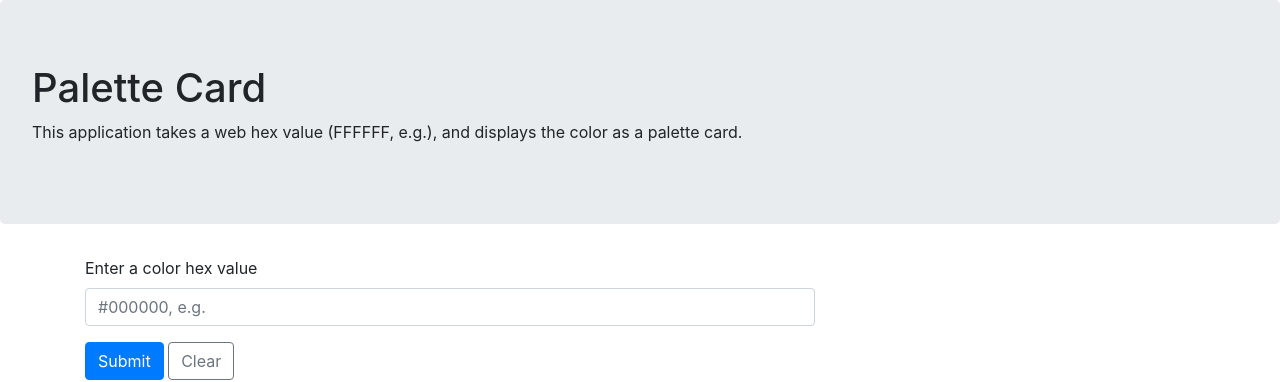
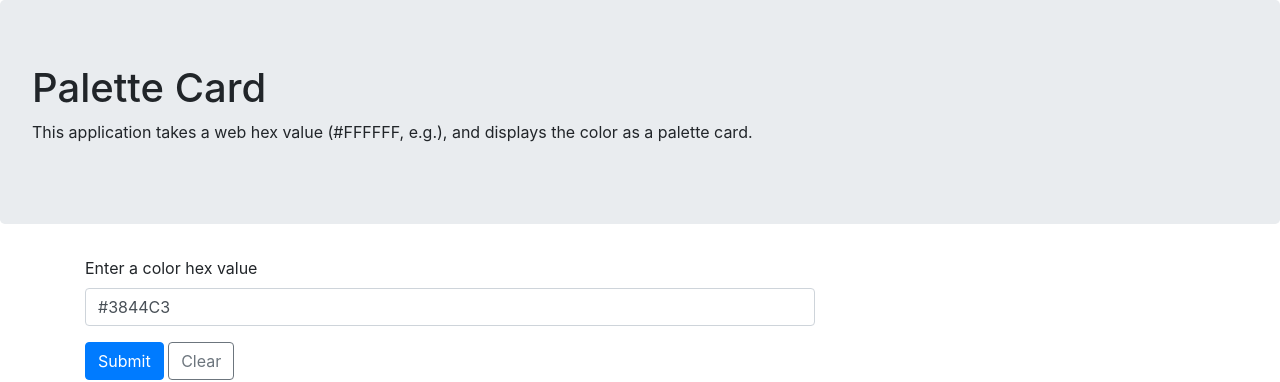
Before and after one commit to AplUSAndmINUS/palette-card, a React (Create React App) app: page / in a window 1280 px wide. Shown: the top 382 px of the page. Built offline with nearby package versions, Linux system fonts and the light colour scheme.

Commit message:
updated Header component for Jumbotron

```diff
--- a/src/App.tsx
+++ b/src/App.tsx
@@ -1,19 +1,15 @@
 import React from 'react';
-import { Button, Col, Container, Form, Jumbotron, Row } from 'react-bootstrap';
+import { Button, Col, Container, Form, Row } from 'react-bootstrap';
 
 import Card from './components/Card';
+import Header from './components/Header';
 
 const App = () => {
   const [color, setColor] = React.useState('#3844C3');
+
   return (
     <>
-      <Jumbotron>
-        <h1>Palette Card</h1>
-        <p>
-          This application takes a web hex value (FFFFFF, e.g.), and displays
-          the color as a palette card.
-        </p>
-      </Jumbotron>
+    <Header />
     <Container>
       <Row>
         <Col sm={8}>
@@ -22,7 +18,9 @@ const App = () => {
               <Form.Label>Enter a color hex value</Form.Label>
               <Form.Control
                 type="text"
-                  placeholder="#000000, e.g."
+                name="colorTxt"
+                placeholder="#000000"
+                value={color}
               ></Form.Control>
             </Form.Group>
           </Form>
--- /dev/null
+++ b/src/components/Header.tsx
@@ -0,0 +1,16 @@
+import React from 'react';
+import { Jumbotron } from 'react-bootstrap';
+
+const Header = () => {
+  return (
+    <Jumbotron>
+      <h1>Palette Card</h1>
+      <p>
+        This application takes a web hex value (#FFFFFF, e.g.), and displays the
+        color as a palette card.
+      </p>
+    </Jumbotron>
+  );
+}
+
+export default Header;
```
Lines whose indentation alone changed are shown as unchanged.
